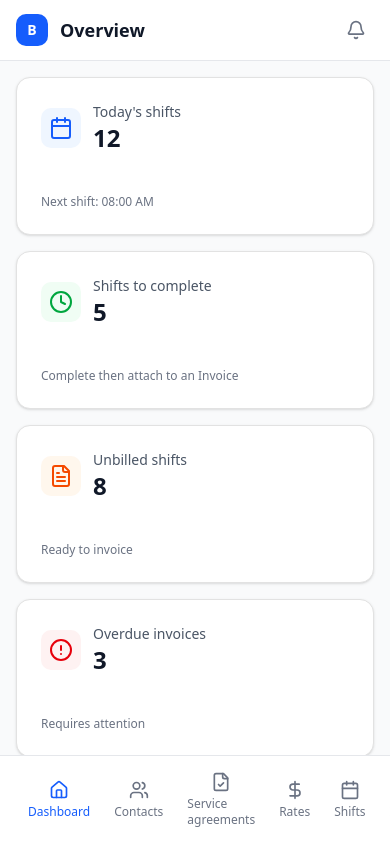
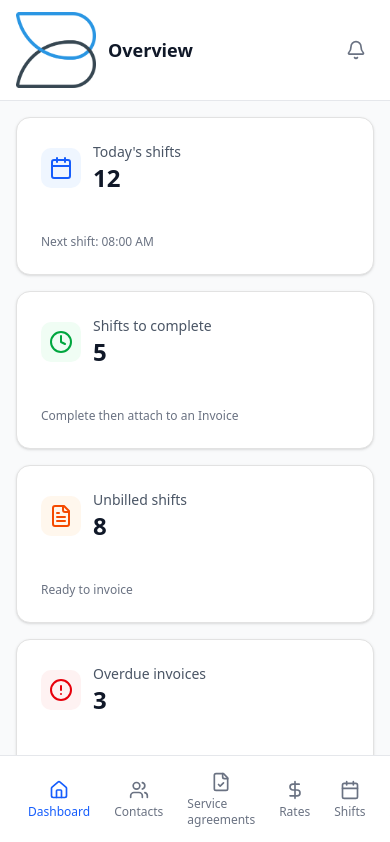
Before and after one commit to bugalsaas/bugal-frontend-v2, a Next.js app: page / in a window 390 px wide. Shown: the top 842 px of the page. Built offline with nearby package versions, Linux system fonts and the light colour scheme.

Commit message:
Replace mobile header placeholder B icon with Bugal logo
- Updated mobile header to use logo-color.png instead of blue square with B
- Logo now displays properly on mobile view with correct branding
- Matches branding consistency across all screen sizes

```diff
--- a/src/components/layout/main-layout.tsx
+++ b/src/components/layout/main-layout.tsx
@@ -291,9 +291,14 @@ export function MainLayout({
         <header className="bg-white border-b border-gray-200 px-4 py-3 sticky top-0 z-10">
           <div className="flex items-center justify-between">
             <div className="flex items-center space-x-3">
-              <div className="w-8 h-8 bg-blue-600 rounded-lg flex items-center justify-center">
-                <span className="text-white font-bold text-sm">B</span>
-              </div>
+              <Image
+                src="/logo-color.png"
+                alt="Bugal Logo"
+                width={80}
+                height={24}
+                className="object-contain"
+                priority
+              />
               <h1 className="text-lg font-semibold text-gray-900">{headerConfig.title}</h1>
             </div>
             <div className="flex items-center space-x-2">
```
